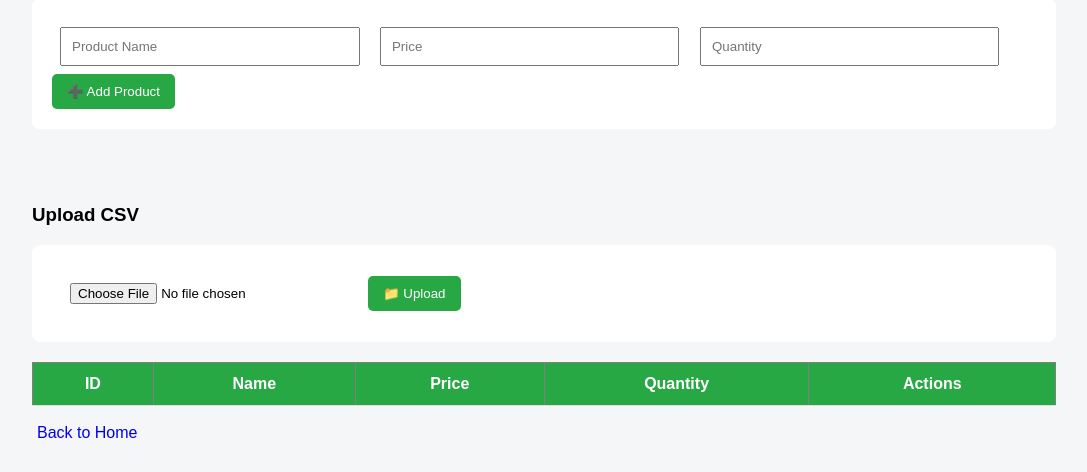
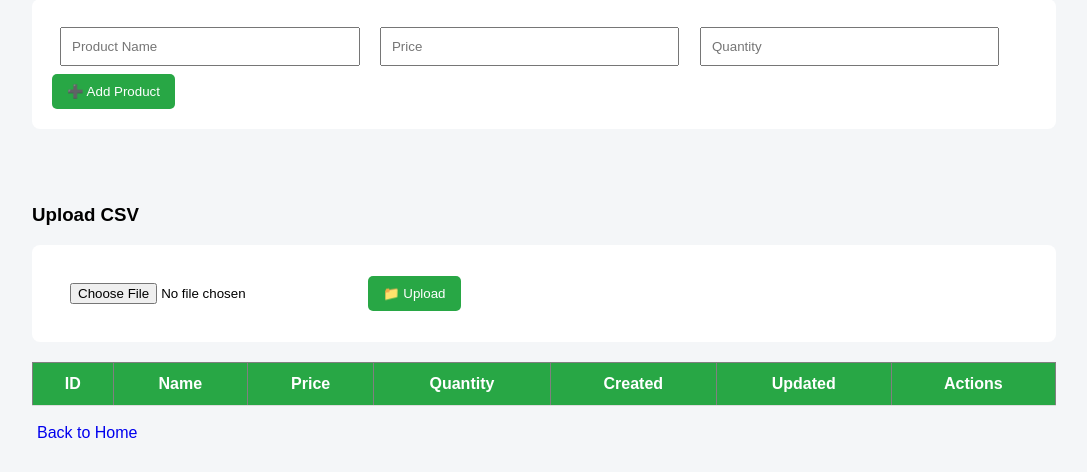
Before and after one commit to HetDedhia21/Inventicks, a Flask app: page /inventory in a window 1280 px wide. Shown: the part 328-800 px from the top of the page, without its empty margins (96-1183 px from the left). Run offline with Flask 3, Linux system fonts and the light colour scheme; data that the repository does not hold is empty.

Commit message:
Added timestamps to products

```diff
--- a/app.py
+++ b/app.py
@@ -82,7 +82,10 @@ def edit_product(id):
 
         cursor.execute("""
             UPDATE products
-            SET name = ?, price = ?, quantity = ?
+            SET name = ?,
+                price = ?,
+                quantity = ?,
+                updated_at = datetime('now','localtime')
             WHERE id = ?
         """, (name, price, quantity, id))
 
--- a/init_db.py
+++ b/init_db.py
@@ -9,7 +9,9 @@ CREATE TABLE IF NOT EXISTS products (
     id INTEGER PRIMARY KEY AUTOINCREMENT,
     name TEXT NOT NULL,
     price REAL NOT NULL,
-    quantity INTEGER NOT NULL
+    quantity INTEGER NOT NULL,
+    created_at DATETIME DEFAULT (datetime('now','localtime')),
+    updated_at DATETIME DEFAULT (datetime('now','localtime'))
 )
 ''')
 
--- a/templates/inventory.html
+++ b/templates/inventory.html
@@ -72,6 +72,8 @@
         <th>Name</th>
         <th>Price</th>
         <th>Quantity</th>
+        <th>Created</th>
+        <th>Updated</th>
         <th>Actions</th>
     </tr>
 
@@ -87,6 +89,8 @@
         <td>{{ product['name'] }}</td>
         <td>{{ product['price'] }}</td>
         <td>{{ product['quantity'] }}</td>
+        <td>{{ product['created_at'] }}</td>
+        <td>{{ product['updated_at'] }}</td>
 
          <td>
             <a href="/edit/{{ product['id'] }}">✏️ Edit</a> |
```
